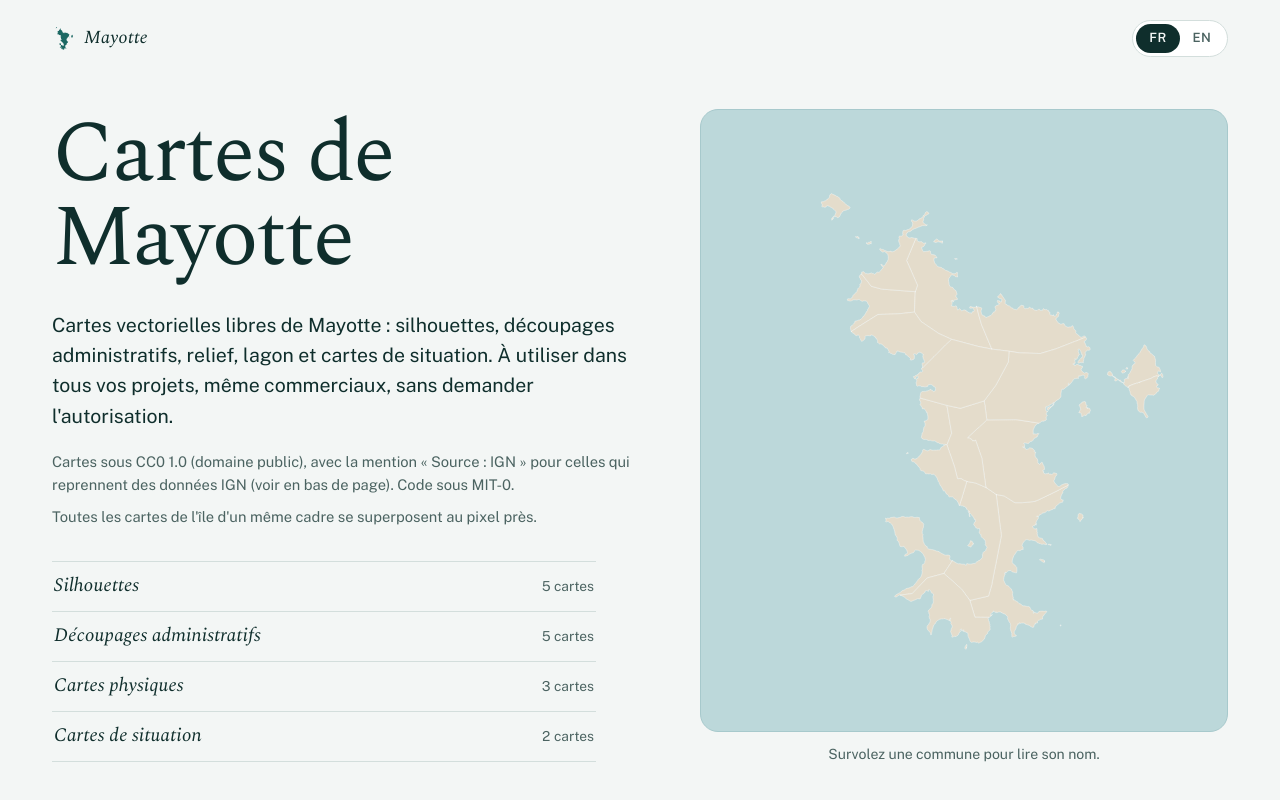
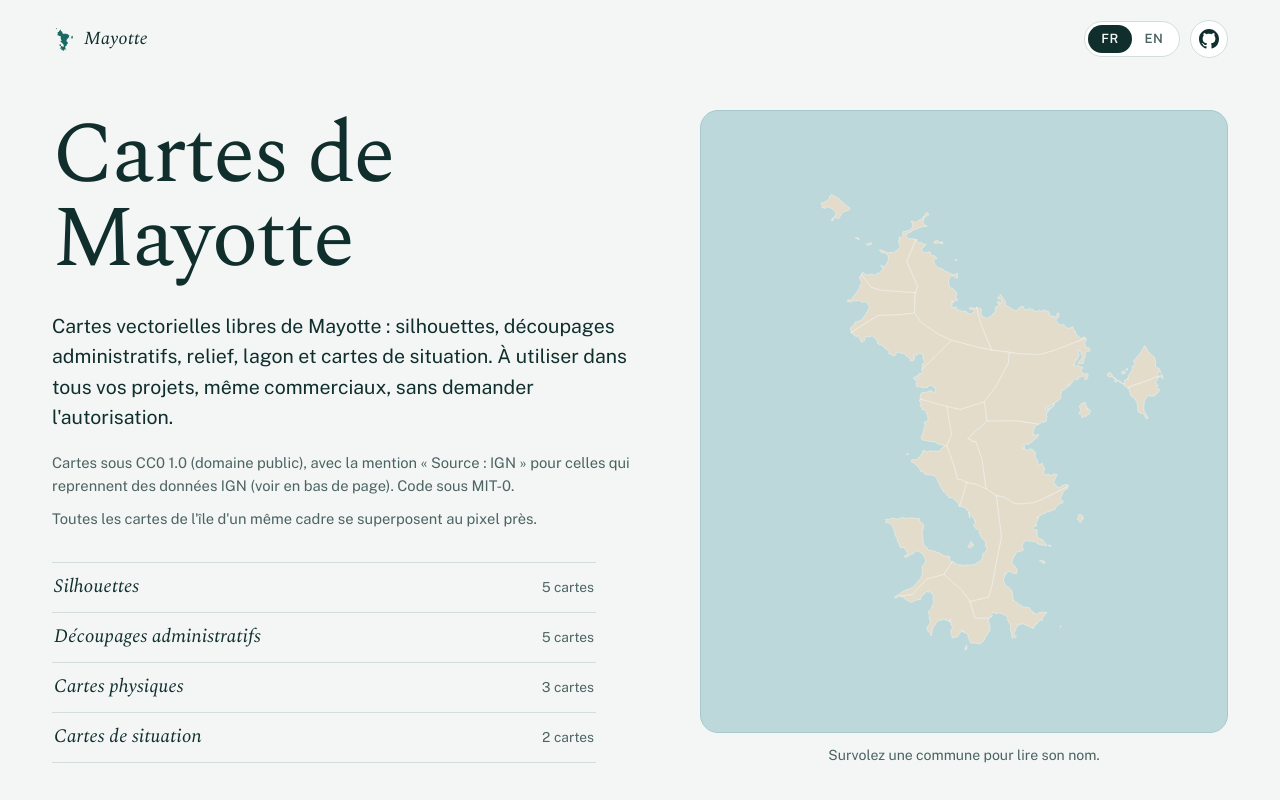
Before and after one commit to beeraw/mayotte-maps, a website: page index.html in a window 1280 px wide. Shown: the top 800 px of the page. Drawn offline with nearby package versions, Linux system fonts and the light colour scheme.

Commit message:
Link to the GitHub repository from the top bar

```diff
--- a/i18n/en.json
+++ b/i18n/en.json
@@ -86,5 +86,6 @@
   "kind.isthmus": "Isthmus",
   "kind.islet": "Islet",
   "kind.cape": "Cape",
-  "kind.reef": "Reef"
+  "kind.reef": "Reef",
+  "page.repository": "View the code on GitHub"
 }
--- a/i18n/fr.json
+++ b/i18n/fr.json
@@ -86,5 +86,6 @@
   "kind.isthmus": "Isthme",
   "kind.islet": "Îlot",
   "kind.cape": "Pointe",
-  "kind.reef": "Récif"
+  "kind.reef": "Récif",
+  "page.repository": "Voir le code sur GitHub"
 }
--- a/index.html
+++ b/index.html
@@ -103,6 +103,16 @@
   }
   .lang button[aria-pressed="true"] { background: var(--ink); color: var(--paper); cursor: default; }
   .lang button:not([aria-pressed="true"]):hover { color: var(--ink); }
+
+  /* Link to the source repository, same height as the language switch */
+  .top-actions { display: inline-flex; align-items: center; gap: 10px; }
+  .repo {
+    display: inline-flex; align-items: center; justify-content: center; flex: none;
+    width: 38px; height: 38px; border: 1px solid var(--line); border-radius: 999px;
+    background: var(--surface); color: var(--ink); transition: background 0.15s, color 0.15s;
+  }
+  .repo svg { width: 20px; height: 20px; }
+  .repo:hover { background: var(--ink); color: var(--paper); }
 
   /* Hero: the communes map itself, live */
   .hero { display: grid; gap: 32px; padding-top: 16px; padding-bottom: 56px; align-items: center; }
@@ -265,9 +275,14 @@
 <body>
 <div class="wrap top">
   <a class="brand" href="#top" id="top"><span class="glyph" aria-hidden="true"></span><span data-i18n="page.brand"></span></a>
-  <div class="lang" role="group" data-i18n-label="page.language">
-    <button type="button" data-lang="fr" lang="fr"><span aria-hidden="true" data-i18n="lang.fr"></span><span class="visually-hidden" data-i18n="lang.fr.name"></span></button>
-    <button type="button" data-lang="en" lang="en"><span aria-hidden="true" data-i18n="lang.en"></span><span class="visually-hidden" data-i18n="lang.en.name"></span></button>
+  <div class="top-actions">
+    <div class="lang" role="group" data-i18n-label="page.language">
+      <button type="button" data-lang="fr" lang="fr"><span aria-hidden="true" data-i18n="lang.fr"></span><span class="visually-hidden" data-i18n="lang.fr.name"></span></button>
+      <button type="button" data-lang="en" lang="en"><span aria-hidden="true" data-i18n="lang.en"></span><span class="visually-hidden" data-i18n="lang.en.name"></span></button>
+    </div>
+    <a class="repo" href="https://github.com/beeraw/mayotte-maps" data-i18n-label="page.repository" data-i18n-title="page.repository">
+      <svg viewBox="0 0 16 16" aria-hidden="true"><path fill="currentColor" d="M8 0C3.58 0 0 3.58 0 8c0 3.54 2.29 6.53 5.47 7.59.4.07.55-.17.55-.38 0-.19-.01-.82-.01-1.49-2.01.37-2.53-.49-2.69-.94-.09-.23-.48-.94-.82-1.13-.28-.15-.68-.52-.01-.53.63-.01 1.08.58 1.23.82.72 1.21 1.87.87 2.33.66.07-.52.28-.87.51-1.07-1.78-.2-3.64-.89-3.64-3.95 0-.87.31-1.59.82-2.15-.08-.2-.36-1.02.08-2.12 0 0 .67-.21 2.2.82.64-.18 1.32-.27 2-.27.68 0 1.36.09 2 .27 1.53-1.04 2.2-.82 2.2-.82.44 1.1.16 1.92.08 2.12.51.56.82 1.27.82 2.15 0 3.07-1.87 3.75-3.65 3.95.29.25.54.73.54 1.48 0 1.07-.01 1.93-.01 2.2 0 .21.15.46.55.38A8.013 8.013 0 0016 8c0-4.42-3.58-8-8-8z"/></svg>
+    </a>
   </div>
 </div>
 
@@ -627,6 +642,7 @@
     document.title = t("page.title");
     document.querySelectorAll("[data-i18n]").forEach((node) => { node.textContent = t(node.dataset.i18n); });
     document.querySelectorAll("[data-i18n-label]").forEach((node) => { node.setAttribute("aria-label", t(node.dataset.i18nLabel)); });
+    document.querySelectorAll("[data-i18n-title]").forEach((node) => { node.title = t(node.dataset.i18nTitle); });
     document.querySelectorAll(".lang button").forEach((button) => {
       button.setAttribute("aria-pressed", String(button.dataset.lang === locale));
     });
```
